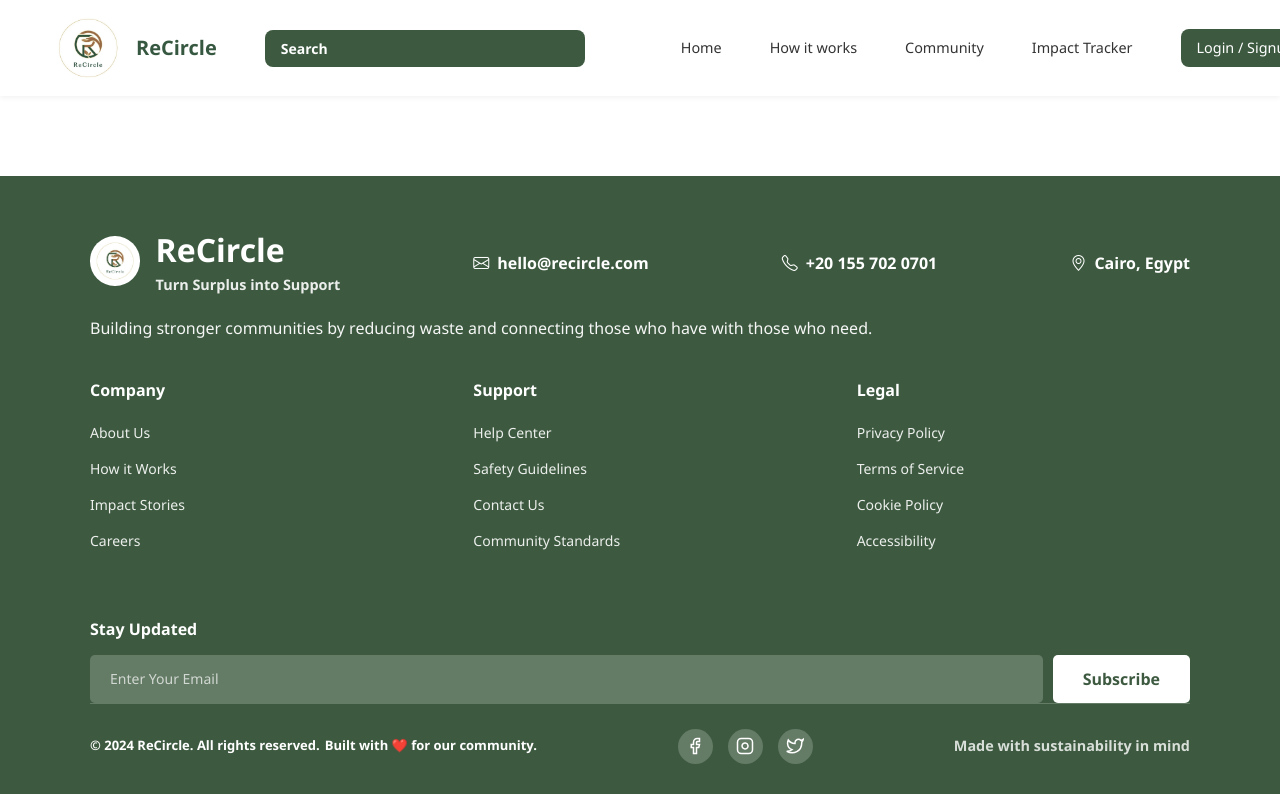
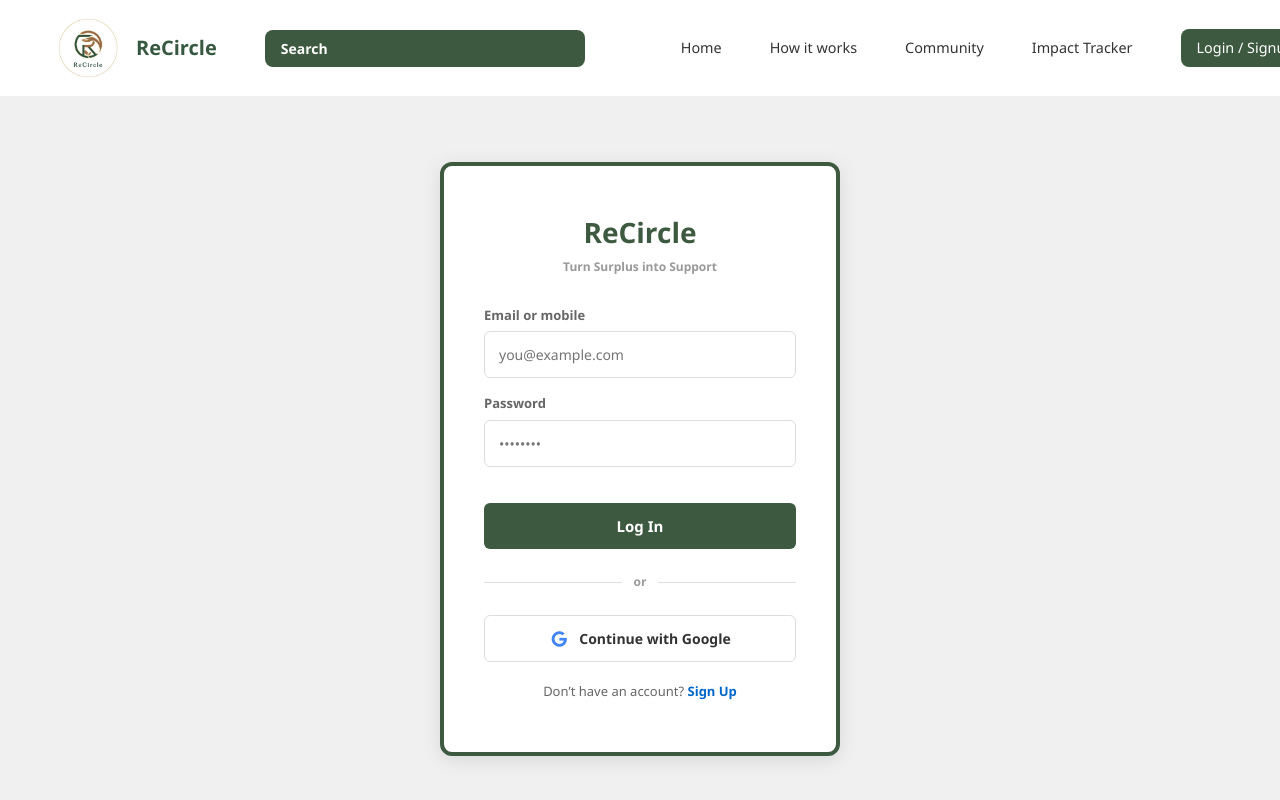
Before and after one commit to SaraShaban-613/DEPI---Frontend---ReCircle, a React (Vite) app in the folder react-version/: page /login in a window 1280 px wide. Shown: the top 800 px of the page. Built offline with nearby package versions, Linux system fonts and the light colour scheme.

Commit message:
Linked pages to each other

```diff
--- a/react-version/src/App.jsx
+++ b/react-version/src/App.jsx
@@ -7,13 +7,11 @@ import { Routes, Route } from 'react-router-dom'
 import './App.css'
 import HowItWorks from './components/HowItWorks'
 import SignUp from './components/SignUp'
-import Community from './components/Community'
 import Dashboard from './components/Dashboard'
 import DonorDashboard from './components/DonorDashboard'
 import VolunteerDashboard from './components/VolunteerDashboard'
-// import login from './components/Login'
-// import Login from "./components/Login";
-// import CommunityStories from "./components/Communitystories.jsx";
+import Login from "./components/Login";
+import CommunityStories from "./components/Communitystories.jsx";
 
 function App() {
 
@@ -23,13 +21,14 @@ function App() {
       <Routes>
         <Route path='/' element={<Home />} />
         <Route path='/about' element={<HowItWorks />} />
-        <Route path='/community' element={<Community />} />
+        <Route path='/community' element={<CommunityStories />} />
         <Route path='/impact' element={<ImpactOverview />} />
         <Route path='/signup' element={<SignUp />} />
+        <Route path='/login' element={<Login />} />
         <Route path='/dashboard' element={<Dashboard />} />
         <Route path='/donor' element={<DonorDashboard />} />
+        <Route path='/volunteer' element={<VolunteerDashboard />} />
       </Routes>
-      {/* <VolunteerDashboard /> */}
       <Footer />
     </>
   )
--- a/react-version/src/components/HowItWorks.jsx
+++ b/react-version/src/components/HowItWorks.jsx
@@ -1,4 +1,5 @@
 import StepCard from "./StepCard";
+import { Link } from "react-router-dom";
 
 function HowItWorks() {
     const steps = [
@@ -43,7 +44,9 @@ function HowItWorks() {
                         })
                     }
                 </div>
-                <button id="start-steps" className="btn fs-4 fw-semibold">Get Started Now <i className="bi bi-arrow-right fs-3 fw-bold"></i></button>
+                <Link to="/signup">
+                    <button id="start-steps" className="btn fs-4 fw-semibold">Get Started Now <i className="bi bi-arrow-right fs-3 fw-bold"></i></button>
+                </Link>
             </section>
             <hr />
             <section id="whyChooseUs" className="text-center mb-5">
--- a/react-version/src/components/ImpactOverview.jsx
+++ b/react-version/src/components/ImpactOverview.jsx
@@ -27,8 +27,8 @@ function ImpactOverview() {
     ]
 
     return (
-        <main className="d-flex flex-column justify-content-center w-100"
-            style={{ padding: "2rem 0" }}>
+        <main id="impact-overview-component" className="d-flex flex-column justify-content-center w-100"
+            style={{ padding: "2rem 0", color: "#375840" }}>
             <section id="impact-summary" className="text-center my-3">
                 <h2 className="fw-bold mt-4" style={{ fontSize: "3rem", letterSpacing: "1px" }}>Global Impact</h2>
                 <p className="fs-4 fw-semibold mb-5">Together, we're creating measurable change in communities worldwide.</p>
--- a/react-version/src/components/Login.jsx
+++ b/react-version/src/components/Login.jsx
@@ -1,4 +1,5 @@
 // src/components/Login.jsx
+import { Link } from "react-router-dom";
 import React from "react";
 import "./Login.css";       // all your “login-page” styles live here
 import logo from "../assets/logo.png";
@@ -48,7 +49,7 @@ export default function Login() {
                 </button>
 
                 <div className="signup-link">
-                    Don’t have an account? <a href="#">Sign Up</a>
+                    Don’t have an account? <Link to="/signup">Sign Up</Link>
                 </div>
             </div>
         </div>
--- a/react-version/src/components/SignUp.jsx
+++ b/react-version/src/components/SignUp.jsx
@@ -32,7 +32,9 @@ function SignUp() {
                 </div>
                 <div id="signup-box2" class="box d-flex justify-content-around align-items-center p-3 pt-4">
                     <p>Already have an account? </p>
-                    <p id="loginText">Log in</p>
+                    <Link to="/login">
+                        <p id="loginText">Log in</p>
+                    </Link>
                 </div>
             </div>
 
```
Also changed, not shown: react-version/src/components/Community.jsx (deleted, +0 -8 lines).
